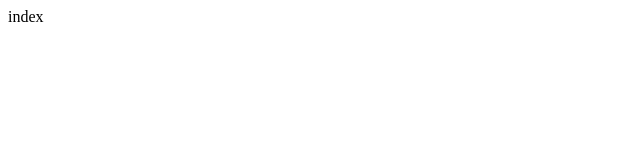
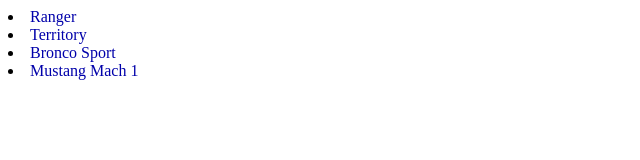
Before and after one commit to Francisco-Bittencourt/desafio-sprint-git, a plain HTML site: page index.html in a window 1280 px wide. Shown: the whole page, without its empty margins (0-640 px from the left). Drawn offline with Linux system fonts and the light colour scheme.

Commit message:
tags adcionadas

```diff
--- a/index.html
+++ b/index.html
@@ -5,6 +5,9 @@
         <title>index</title>
     </head>
     <body>
-        index
+        <li><font color="#0000AA">Ranger </font></li>
+        <li><font color="#0000AA">Territory</font></li>
+        <li><font color="#0000AA">Bronco Sport</font></li>
+        <li><font color="#0000AA">Mustang Mach 1</font></li>
     </body>
 </html>
```
